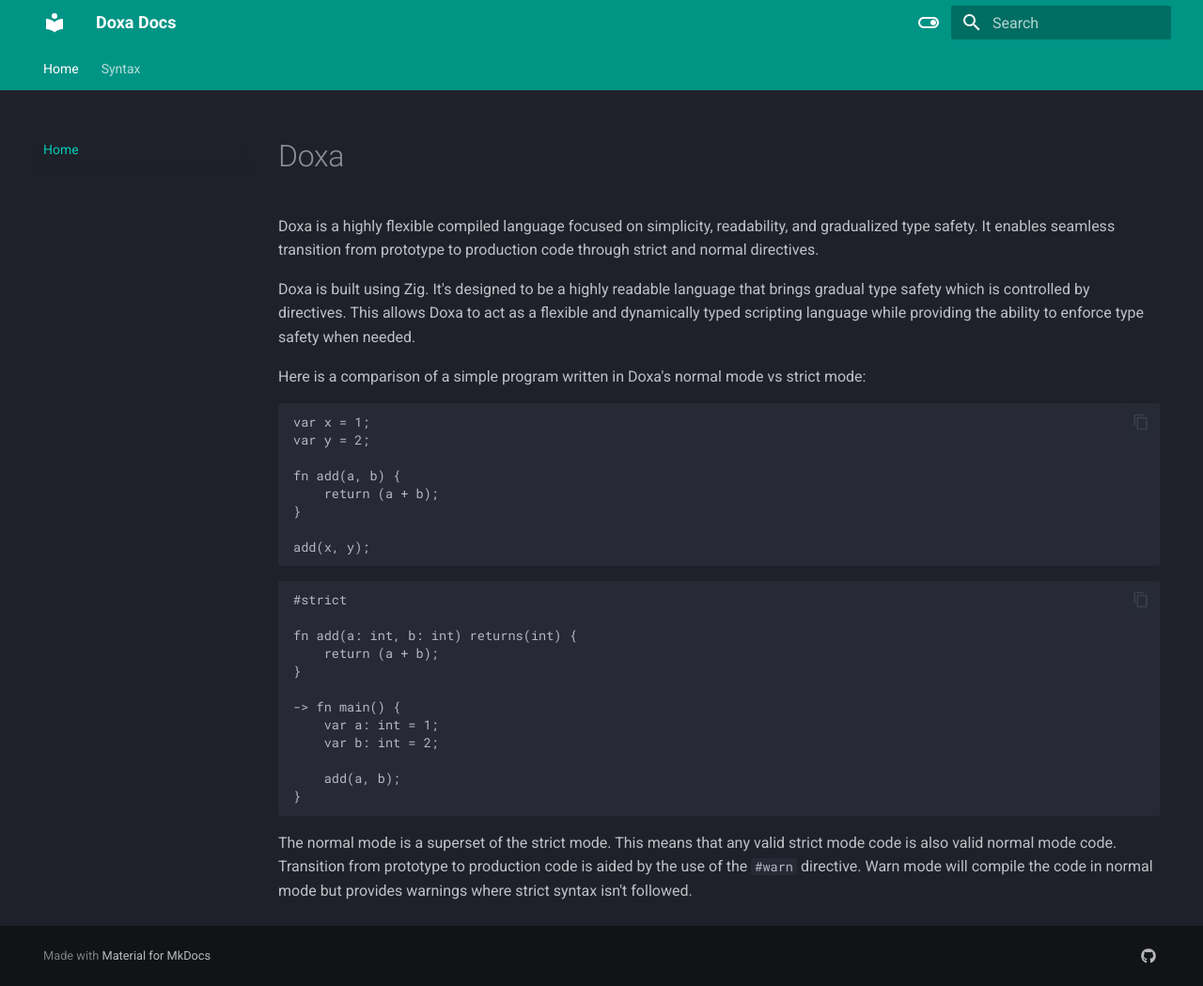
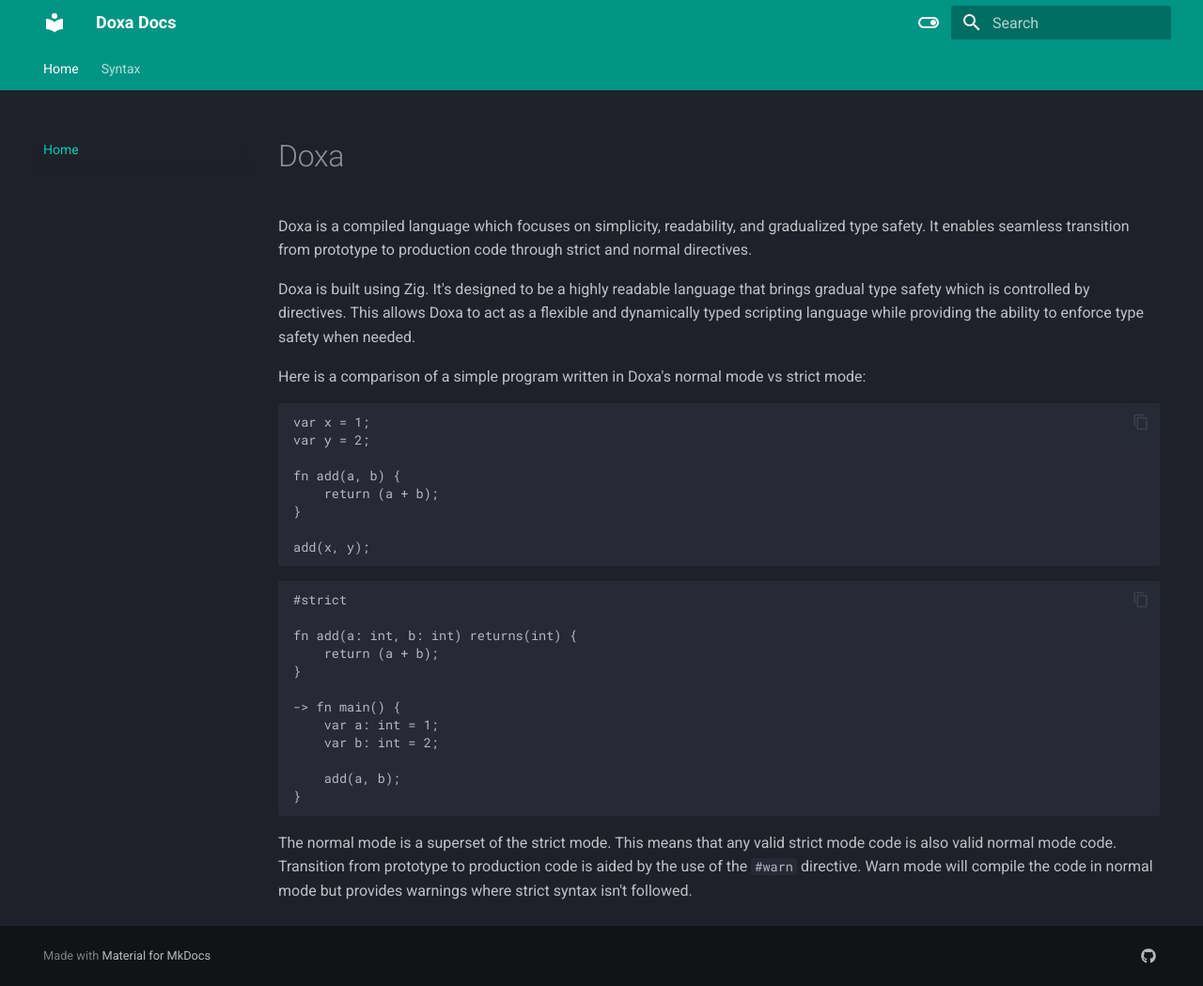
Before and after one commit to mirror-shades/doxa, an MkDocs documentation site: the page built from docs/index.md, in a window 1280 px wide and 1049 px high. Shown: the whole window at 94% size. Built offline with MkDocs 1.6.1 and Material for MkDocs 9.7.7, drawn with Linux system fonts in a browser that asks for light colours.

Commit message:
major simplificatiosn

```diff
--- a/docs/index.md
+++ b/docs/index.md
@@ -1,6 +1,6 @@
 # Doxa
 
-Doxa is a highly flexible compiled language focused on simplicity, readability, and gradualized type safety. It enables seamless transition from prototype to production code through strict and normal directives.
+Doxa is a compiled language which focuses on simplicity, readability, and gradualized type safety. It enables seamless transition from prototype to production code through strict and normal directives.
 
 Doxa is built using Zig. It's designed to be a highly readable language that brings gradual type safety which is controlled by directives. This allows Doxa to act as a flexible and dynamically typed scripting language while providing the ability to enforce type safety when needed.
 
```
Also changed, not shown: 5 other files.
